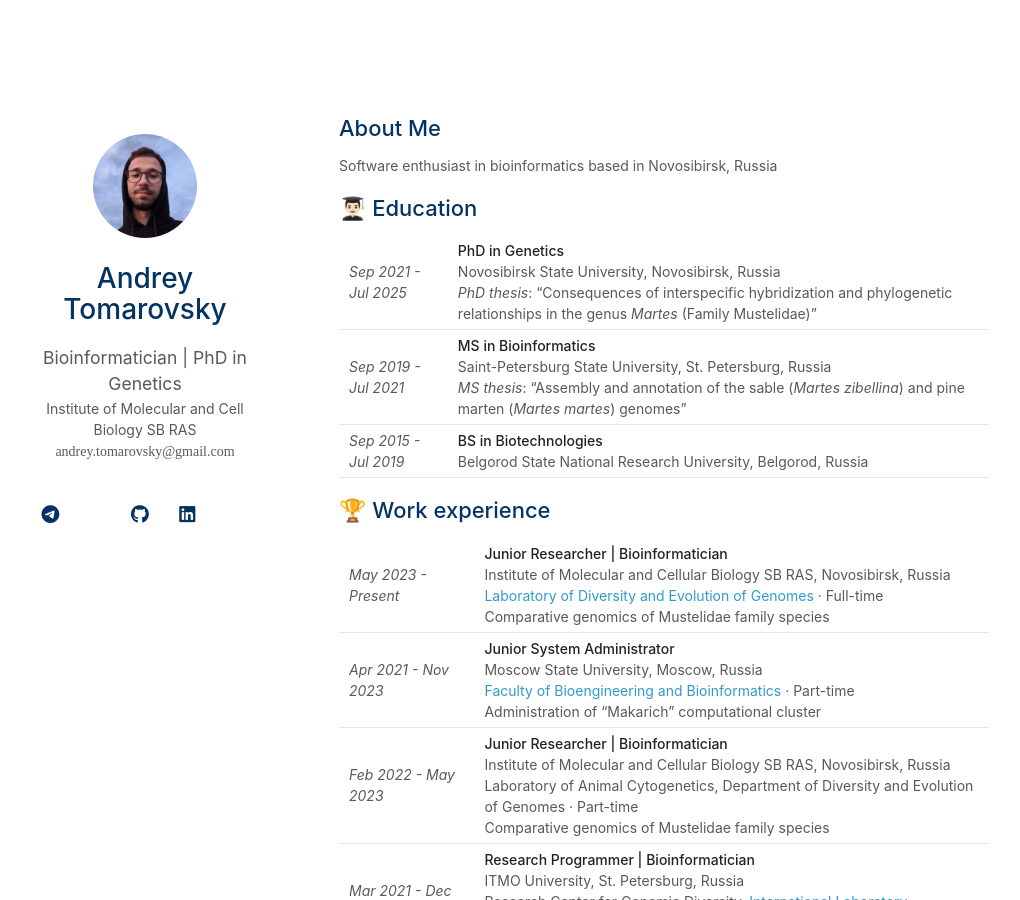
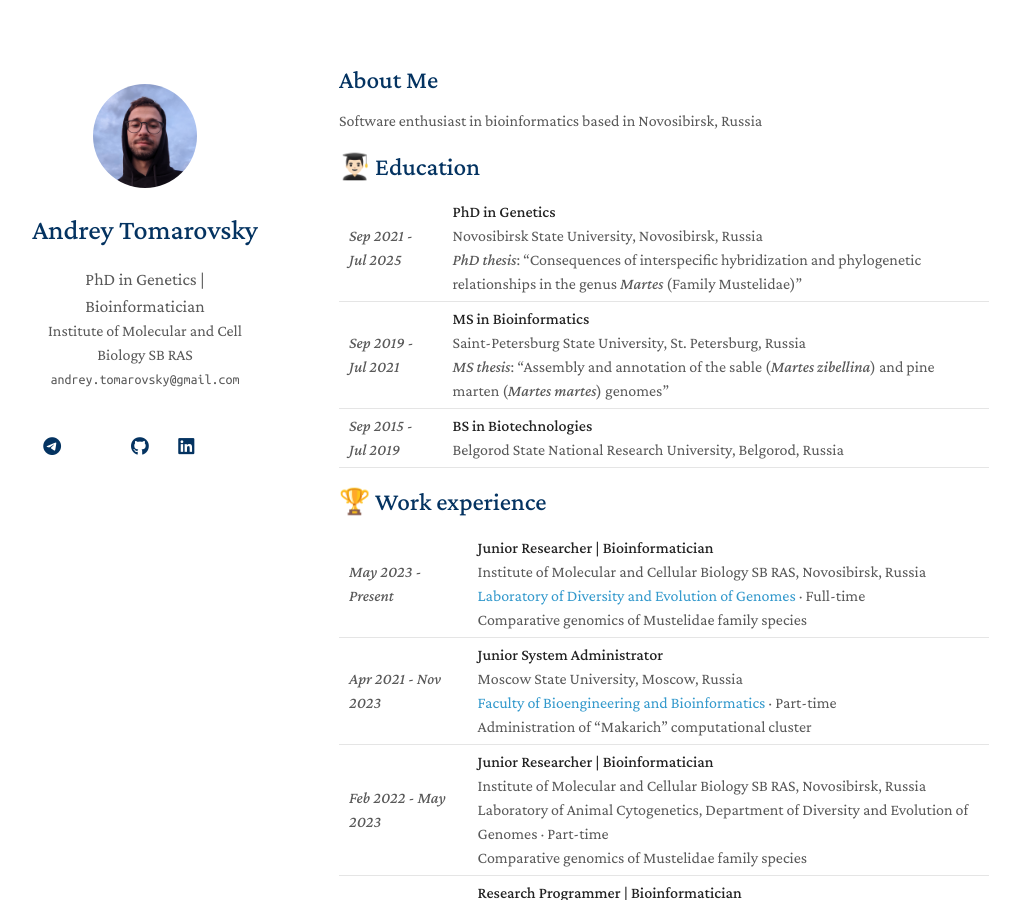
Before and after one commit to tomarovsky/tomarovsky.github.io, a Jekyll site: the page built from index.md, in a window 1280 px wide and 900 px high. Shown: the whole window, without its empty margins (131-1151 px from the left). Built offline with Jekyll 4.4.1, drawn with Linux system fonts in a browser that asks for light colours; a style sheet for code colours, icons or effects is not loaded; our own code applies the rules of GitHub Pages for plain Markdown files.

Commit message:
Update _config.yml

```diff
--- a/_config.yml
+++ b/_config.yml
@@ -1,6 +1,6 @@
 # Basic Information
 title: Andrey Tomarovsky
-position: Bioinformatician | PhD in Genetics
+position: PhD in Genetics | Bioinformatician
 affiliation: Institute of Molecular and Cell Biology SB RAS
 email: andrey.tomarovsky@gmail.com
 
@@ -34,7 +34,7 @@ auto_dark_mode: true
 
 # Font
 # You can use this option to choose between Serif or Sans Serif fonts.
-font: "Sans Serif" # or "Serif"
+font: "Serif" # or "Sans Serif"
 
 # Use this project as a remote theme for GitHub Pages
 # See the guide here: https://docs.github.com/en/pages/setting-up-a-github-pages-site-with-jekyll/adding-a-theme-to-your-github-pages-site-using-jekyll
```
